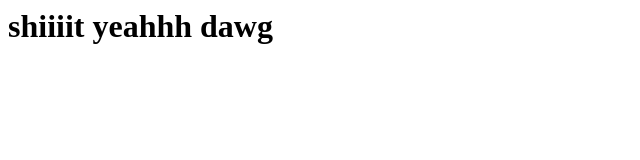
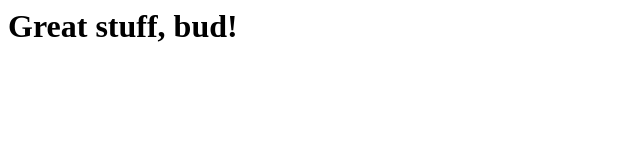
Before and after one commit to trebird/here-we-go-2, a plain HTML site: page index.html in a window 1280 px wide. Shown: the whole page, without its empty margins (0-640 px from the left). Drawn offline with Linux system fonts and the light colour scheme.

Commit message:
Change heading text

```diff
--- a/index.html
+++ b/index.html
@@ -1 +1 @@
-<h1>shiiiit yeahhh dawg</h1>
+<h1>Great stuff, bud!</h1>
```
